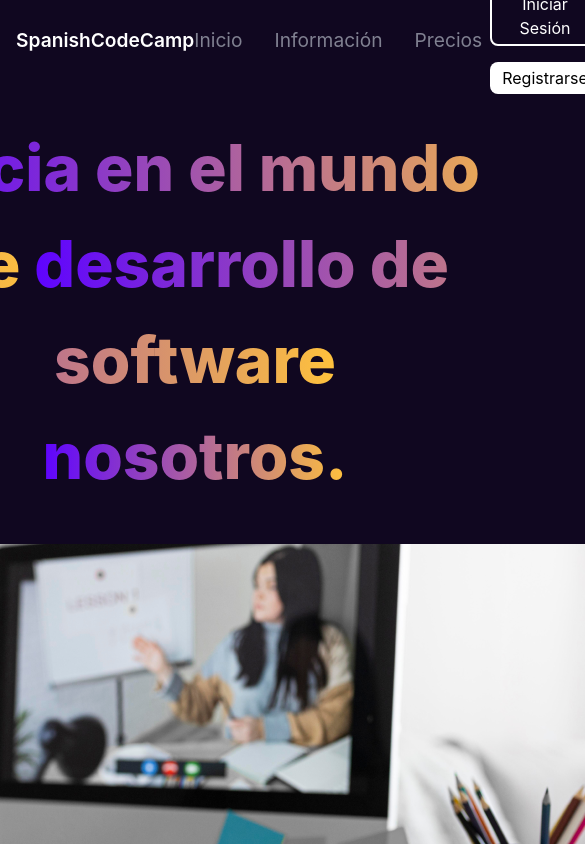
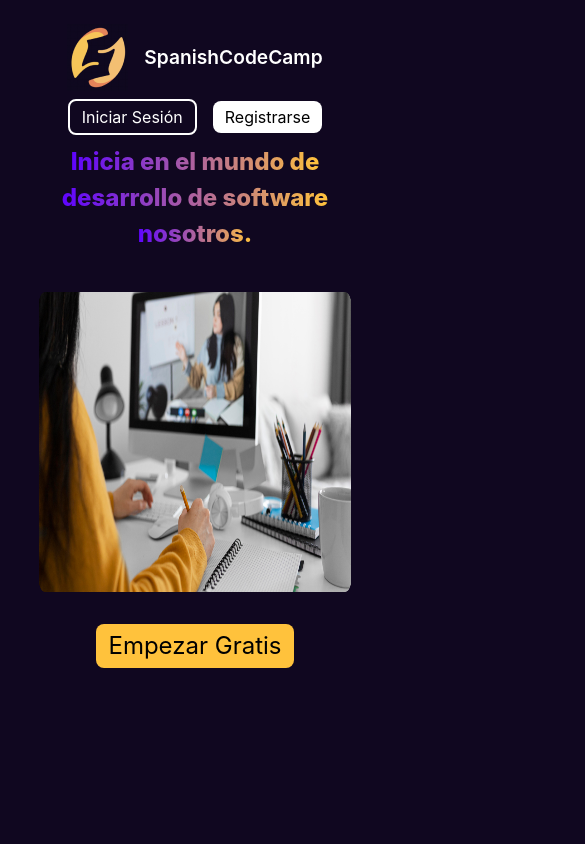
Before and after one commit to HackathonNicaragua2022/Intellikesh, a Next.js app in the folder spanishcodecamp_frontend/: page / in a window 390 px wide. Shown: the top 844 px of the page, 585 px wide, since content can reach past the window. Built offline with nearby package versions, Linux system fonts and the light colour scheme.

Commit message:
home-responsive

```diff
--- /dev/null
+++ b/spanishcodecamp_frontend/components/ElevationBar.tsx
@@ -0,0 +1,45 @@
+import * as React from "react";
+import AppBar from "@mui/material/AppBar";
+import Toolbar from "@mui/material/Toolbar";
+import Typography from "@mui/material/Typography";
+import CssBaseline from "@mui/material/CssBaseline";
+import useScrollTrigger from "@mui/material/useScrollTrigger";
+import Box from "@mui/material/Box";
+import Container from "@mui/material/Container";
+
+interface Props {
+  window?: () => Window;
+  children: React.ReactElement;
+}
+
+function ElevationScroll(props: Props) {
+  const { children, window } = props;
+  const trigger = useScrollTrigger({
+    disableHysteresis: true,
+    threshold: 0,
+    target: window ? window() : undefined,
+  });
+
+  return React.cloneElement(children, {
+    elevation: trigger ? 4 : 0,
+  });
+}
+
+export default function ElevateAppBar(props: Props) {
+  return (
+    <React.Fragment>
+      <CssBaseline />
+      <ElevationScroll {...props}>
+        <AppBar>
+          <Toolbar>
+            <Typography variant="h6" component="div">
+              Scroll to elevate App bar
+            </Typography>
+          </Toolbar>
+        </AppBar>
+      </ElevationScroll>
+      <Toolbar />
+      <div>{props.children}</div>
+    </React.Fragment>
+  );
+}
--- a/spanishcodecamp_frontend/components/Footer.tsx
+++ b/spanishcodecamp_frontend/components/Footer.tsx
@@ -4,7 +4,7 @@ import Logo from "../assets/img/logo-1.png";
 
 const Footer = () => {
   return (
-    <div className="flex justify-between items-center h-[10rem] w-full text-white px-10">
+    <div className="flex flex-col md:flex-row justify-between items-center h-[10rem] w-full text-white px-10">
       <div className="flex items-center justify-center gap-4 text-white">
         <Image src={Logo} alt="logo" />
         <span className="text-[1.2rem] font-semibold">SpanishCodeCamp</span>
--- a/spanishcodecamp_frontend/components/NavBar.tsx
+++ b/spanishcodecamp_frontend/components/NavBar.tsx
@@ -1,19 +1,18 @@
 import React from "react";
 import Image from "next/image";
-import Button2 from "./Button2";
 import Button from "./Button";
 import Logo from "../assets/img/logo-1.png";
 
 const NavBar = () => {
   return (
-    <div className="flex justify-around items-center bg-midnight h-[5rem] text-textColor w-full">
+    <div className="flex flex-col md:flex-row mt-6 justify-around items-center bg-midnight h-[5rem] text-textColor w-full">
       <div className="flex items-center justify-center gap-4">
         <Image src={Logo} alt="logo" />
         <span className="text-[1.2rem] font-semibold text-white">
           SpanishCodeCamp
         </span>
       </div>
-      <ul className="flex gap-8">
+      <ul className="hidden gap-8">
         <li className="hover:text-yellow text-[1.2rem] duration-300">
           <a href="">Inicio</a>
         </li>{" "}
--- a/spanishcodecamp_frontend/components/PriceCard.tsx
+++ b/spanishcodecamp_frontend/components/PriceCard.tsx
@@ -27,7 +27,7 @@ const PriceCard: FC<PriceCard> = (props) => {
       className={`flex flex-col mt-8 duration-300 items-center text-white py-8 px-[2rem] gap-4 rounded-3xl
       ${style[props.type]} ${
         props.type === 2 ? "h-[650px]" : "h-[570px]"
-      } w-[350px]`}
+      } w-[300px] md:w-[350px]`}
     >
       <span className="text-[2rem] font-bold">{props.title}</span>
       <span className="text-[1.3rem] text-center">{props.description}</span>
--- a/spanishcodecamp_frontend/components/PriceSection.tsx
+++ b/spanishcodecamp_frontend/components/PriceSection.tsx
@@ -35,7 +35,7 @@ const PriceSection = () => {
   return (
     <div className="flex flex-col items-center text-white mt-[10rem]">
       <span className="text-[4rem] font-extrabold">Precios</span>
-      <div className="flex items-end gap-[4rem]">
+      <div className="flex flex-col xl:flex-row items-end gap-[4rem]">
         <PriceCard
           type={1}
           title="Plan Gratuito"
--- a/spanishcodecamp_frontend/package.json
+++ b/spanishcodecamp_frontend/package.json
@@ -9,9 +9,12 @@
     "lint": "next lint"
   },
   "dependencies": {
+    "@emotion/react": "^11.10.5",
+    "@emotion/styled": "^11.10.5",
     "@fortawesome/fontawesome-svg-core": "^6.2.0",
     "@fortawesome/free-solid-svg-icons": "^6.2.0",
     "@fortawesome/react-fontawesome": "^0.2.0",
+    "@mui/material": "^5.10.15",
     "axios": "^1.1.3",
     "daisyui": "^2.33.0",
     "next": "12.3.1",
--- a/spanishcodecamp_frontend/pages/homePage.tsx
+++ b/spanishcodecamp_frontend/pages/homePage.tsx
@@ -3,24 +3,23 @@ import User from "../assets/img/user.png";
 import Image from "next/image";
 import PriceSection from "../components/PriceSection";
 import Button from "../components/Button";
-import SideButton from "../components/sideButton";
 import { faHome } from "@fortawesome/free-solid-svg-icons";
 
 const HomePage = () => {
   return (
-    <div className="flex flex-col items-center py-10 ">
-      <div className="w-2/4 mb-10 text-center text-white">
-        <span className="text-[4rem] font-extrabold texto CustomTexto">
+    <div className="flex flex-col items-center w-full py-10">
+      <div className=" w-3/4 sm:w-2/4 text-[1.5rem] md:text-[2rem] xl:text-[4rem] lg:text-[3rem] mb-10 text-center text-white">
+        <span className="font-extrabold texto CustomTexto">
           Inicia en el mundo de{" "}
         </span>
-        <span className="text-[4rem] font-extrabold texto CustomTexto">
+        <span className="font-extrabold texto CustomTexto">
           desarrollo de software{" "}
         </span>
-        <span className="text-[4rem] font-extrabold texto CustomTexto">
-          nosotros.
-        </span>
+        <span className="font-extrabold texto CustomTexto">nosotros.</span>
       </div>
-      <Image src={User} alt="user-image" />
+      <div className="relative w-[80%] h-[300px] md:h-[500px] xl:h-[700px]">
+        <Image src={User} alt="user-image" layout="fill" />
+      </div>
       <br />
       <Button type="invertfill">Empezar Gratis</Button>
       <PriceSection />
--- a/spanishcodecamp_frontend/pages/index.tsx
+++ b/spanishcodecamp_frontend/pages/index.tsx
@@ -2,6 +2,7 @@ import type { NextPage } from "next";
 import HomePage from "./homePage";
 import NavBar from "../components/NavBar";
 import Footer from "../components/Footer";
+import ElevateAppBar from "../components/ElevationBar";
 
 const Home: NextPage = () => {
   return (
```
Also changed, not shown: 1 other file (tests, documents, lock files or other folders).
